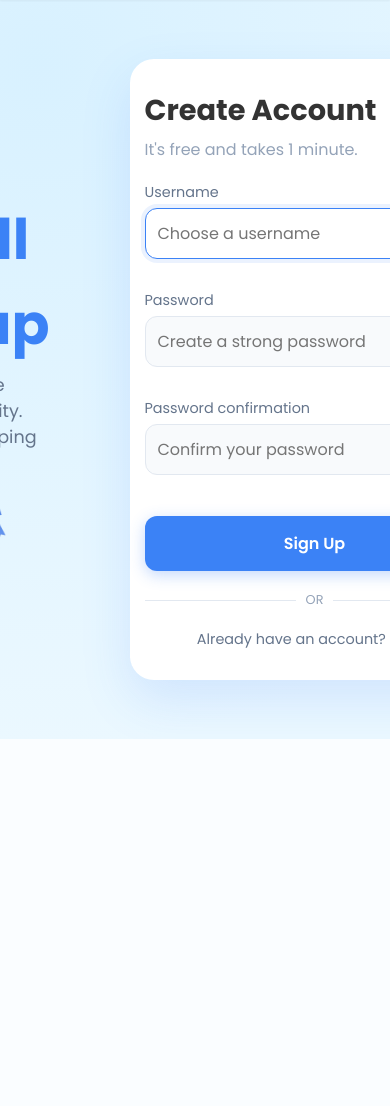
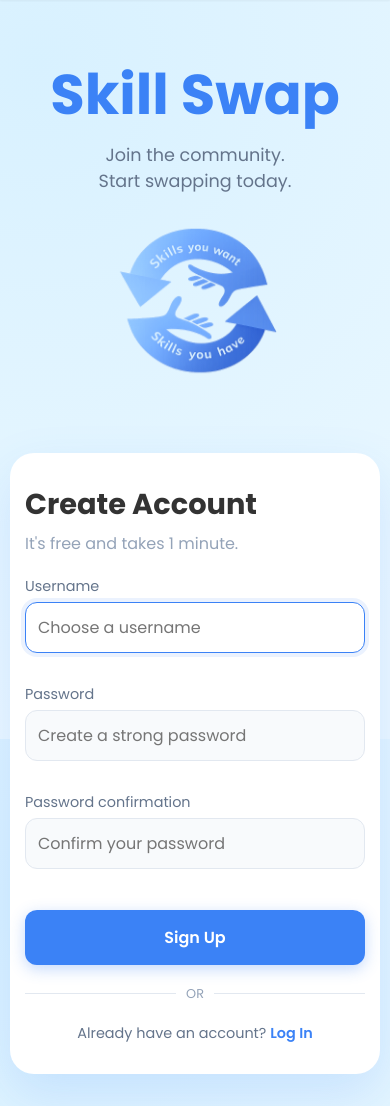
Before and after one commit to prashantmishra2505-sketch/skill-swap, a Django app: page /signup/ in a window 390 px wide; the page is wider, and only the part inside the window is pictured. Shown: the part 105-1211 px from the top of that part. Before the commit the page ends 844 px from the top of that part, so only its background shows below. Run offline with Django 5.2, Linux system fonts and the light colour scheme.

Commit message:
Layout fix

```diff
--- a/core/static/core/css/auth_mobile.css
+++ b/core/static/core/css/auth_mobile.css
@@ -149,6 +149,8 @@
         width: 100% !important;
         margin: 0 !important;
         padding: 0 !important;
+        flex-direction: column !important; /* <--- THIS STACKS THEM */
+        gap: 2rem !important;
     }
 
     /* 2. Force the white card to take up 100% of the available space */
```
